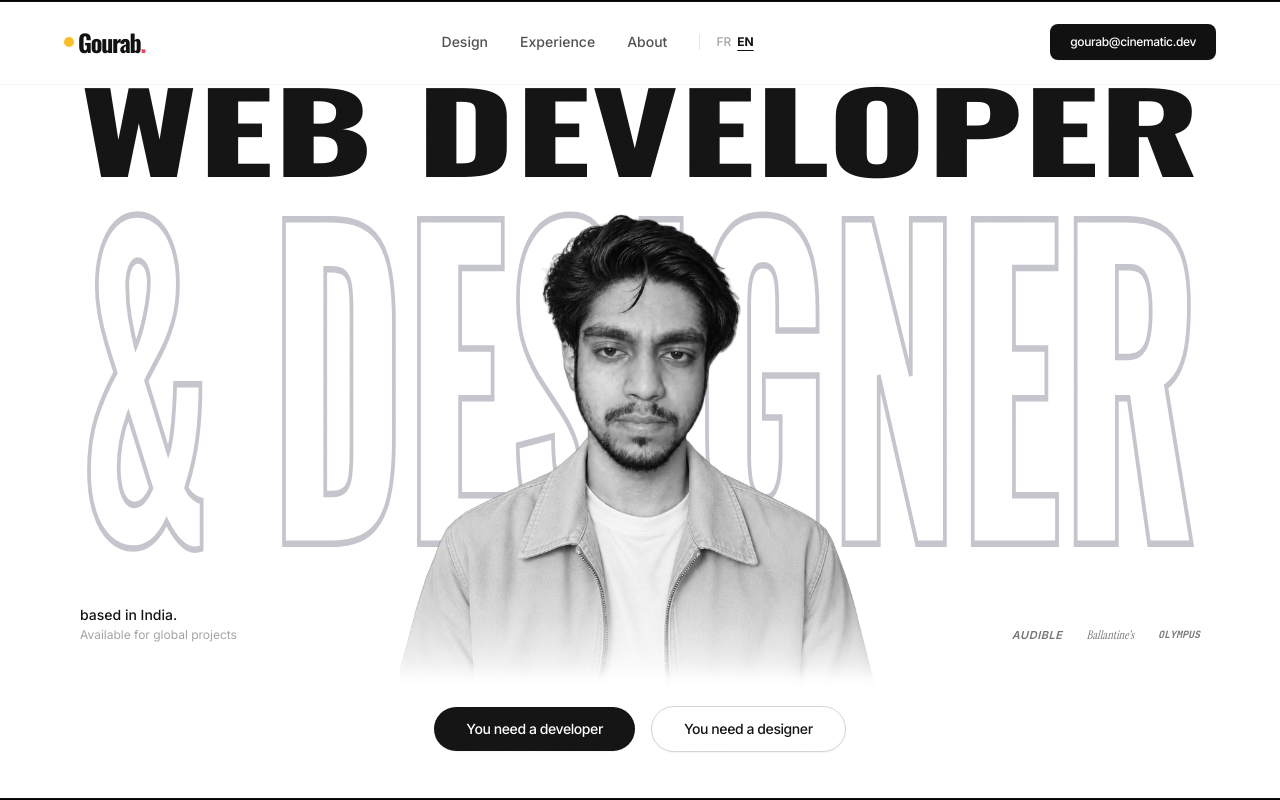
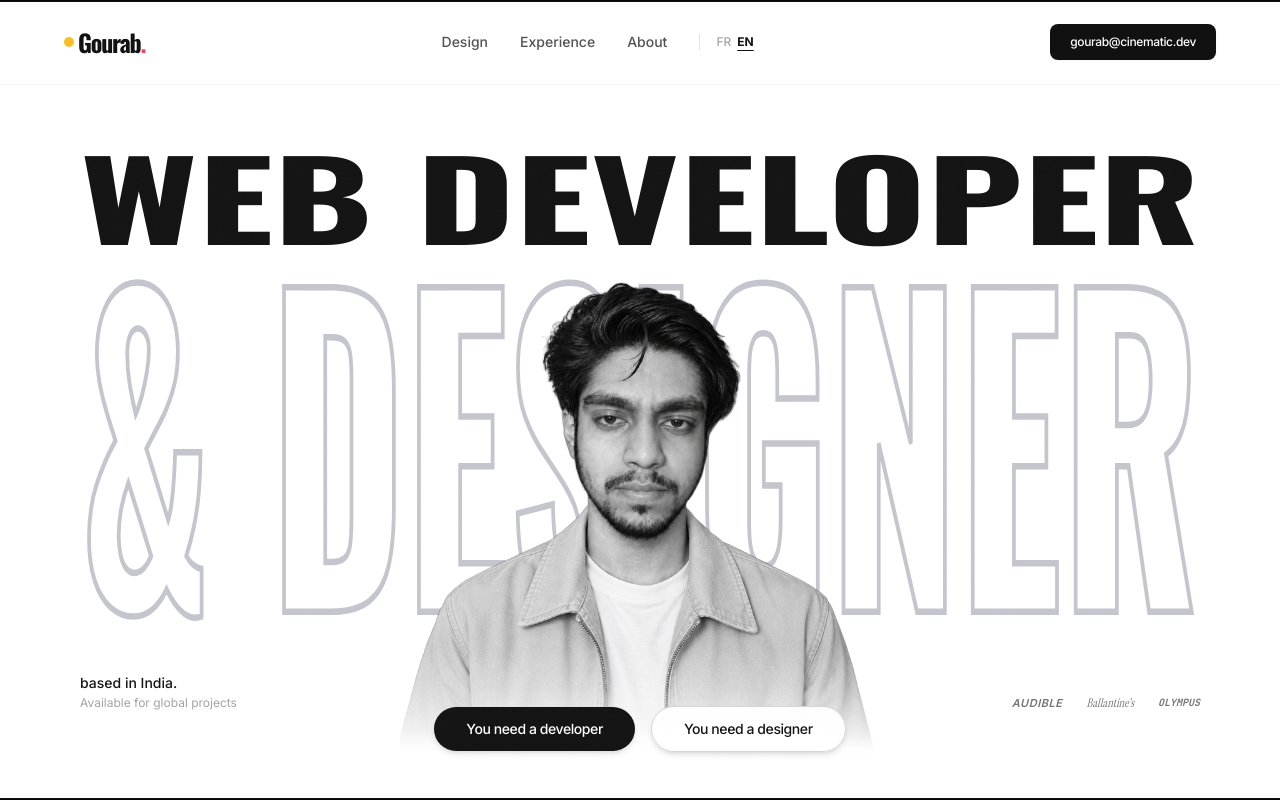
Before and after one commit to gourabs444-del/GOURAB-PORTFOLIO, a Next.js app: page / in a window 1280 px wide. Shown: the top 800 px of the page. Built offline with nearby package versions, Linux system fonts and the light colour scheme.

Commit message:
style: position dual CTA buttons exactly at the cursor point on portrait base

```diff
--- a/src/components/sections/Hero.tsx
+++ b/src/components/sections/Hero.tsx
@@ -158,21 +158,21 @@ export function Hero({ isLoaded }: HeroProps) {
         </div>
       </div>
 
-      {/* Bottom Dual Action Buttons: Positioned Just Below Where the Portrait Ends */}
+      {/* Bottom Dual Action Buttons: Positioned Right at Cursor Location on Portrait Base */}
       <div
         ref={ctaGroupRef}
-        className="relative z-30 flex flex-row items-center justify-center gap-2.5 sm:gap-4 mt-3 sm:mt-5 md:mt-6 mb-2 w-full mx-auto"
+        className="relative z-30 flex flex-row items-center justify-center gap-2.5 sm:gap-4 -mt-12 xs:-mt-16 sm:-mt-20 md:-mt-24 lg:-mt-28 mb-2 w-full mx-auto"
       >
         <button
           onClick={() => scrollToSection("work")}
-          className="px-4 xs:px-6 sm:px-8 py-2.5 sm:py-3 rounded-full bg-[#111111] text-white hover:bg-black text-xs sm:text-sm font-sans font-medium tracking-tight shadow-sm transition-all duration-200 hover:scale-105 active:scale-95 whitespace-nowrap cursor-pointer"
+          className="px-4 xs:px-6 sm:px-8 py-2.5 sm:py-3 rounded-full bg-[#111111] text-white hover:bg-black text-xs sm:text-sm font-sans font-medium tracking-tight shadow-md transition-all duration-200 hover:scale-105 active:scale-95 whitespace-nowrap cursor-pointer"
         >
           You need a developer
         </button>
 
         <button
           onClick={() => scrollToSection("contact")}
-          className="px-4 xs:px-6 sm:px-8 py-2.5 sm:py-3 rounded-full bg-white text-[#111111] border border-neutral-300 hover:border-[#111111] hover:bg-neutral-50 text-xs sm:text-sm font-sans font-medium tracking-tight shadow-sm transition-all duration-200 hover:scale-105 active:scale-95 whitespace-nowrap cursor-pointer"
+          className="px-4 xs:px-6 sm:px-8 py-2.5 sm:py-3 rounded-full bg-white/95 hover:bg-white text-[#111111] border border-neutral-300 hover:border-[#111111] text-xs sm:text-sm font-sans font-medium tracking-tight shadow-md backdrop-blur-sm transition-all duration-200 hover:scale-105 active:scale-95 whitespace-nowrap cursor-pointer"
         >
           You need a designer
         </button>
```
